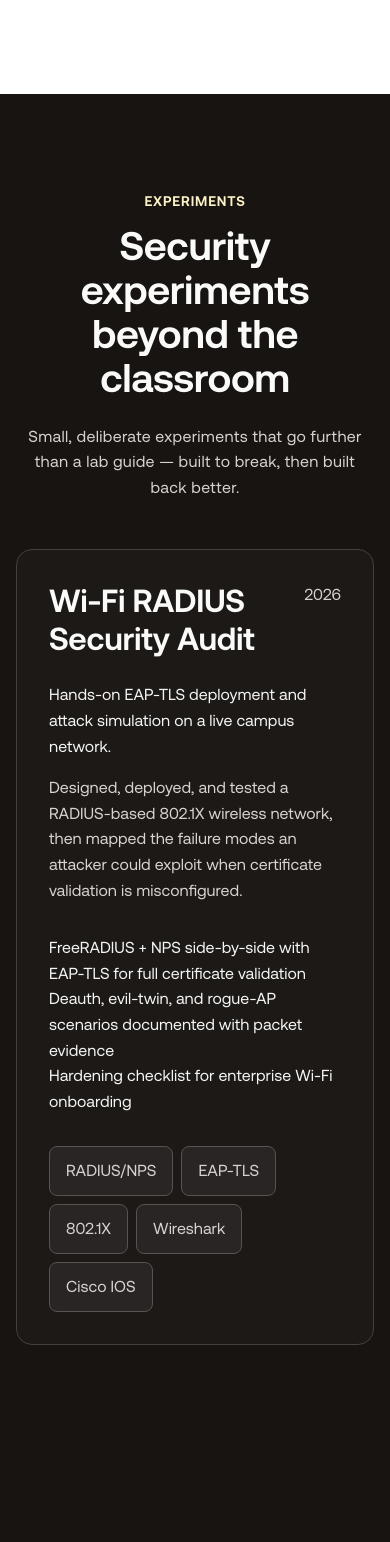
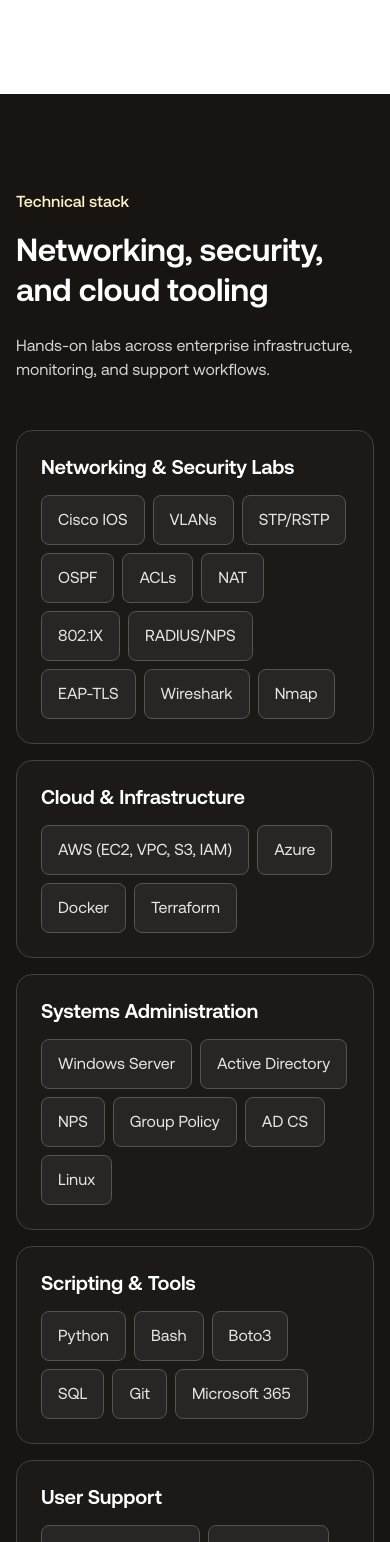
Before and after one commit to lovesidhuy/portfoliowebsite, a React (Vite) app: page / in a window 390 px wide. Shown: the part 6066-7608 px from the top of the page. Built offline with nearby package versions, Linux system fonts and the light colour scheme.

Commit message:
Remove Security experiments section

```diff
--- a/src/App.jsx
+++ b/src/App.jsx
@@ -4,7 +4,6 @@
 import Projects from './components/Projects'
 import Skills from './components/Skills'
 import Experience from './components/Experience'
-import ExperimentalProjects from './components/ExperimentalProjects'
 import LegacyPortfolio from './components/LegacyPortfolio'
 import Footer from './components/Footer'
 import { useAnalytics } from './hooks/useAnalytics'
@@ -100,7 +99,6 @@
       <main id="main-content" ref={mainRef}>
         <Hero />
         <Projects />
-        <ExperimentalProjects />
         <Skills />
         <Experience />
         <LegacyPortfolio />
--- a/src/components/ExperimentalProjects.jsx
+++ /dev/null
@@ -1,64 +0,0 @@
-import React from 'react'
-
-const experimentalProjects = [
-  {
-    id: 1,
-    title: 'Wi-Fi RADIUS Security Audit',
-    year: '2026',
-    tagline: 'Hands-on EAP-TLS deployment and attack simulation on a live campus network.',
-    description:
-      'Designed, deployed, and tested a RADIUS-based 802.1X wireless network, then mapped the failure modes an attacker could exploit when certificate validation is misconfigured.',
-    features: [
-      'FreeRADIUS + NPS side-by-side with EAP-TLS for full certificate validation',
-      'Deauth, evil-twin, and rogue-AP scenarios documented with packet evidence',
-      'Hardening checklist for enterprise Wi-Fi onboarding',
-    ],
-    stack: ['RADIUS/NPS', 'EAP-TLS', '802.1X', 'Wireshark', 'Cisco IOS'],
-  },
-]
-
-function ExperimentalProjects() {
-  return (
-    <section id="experimental-projects" className="overflow-hidden bg-[#171412] px-2 py-[96px] md:px-5 md:py-[160px] lg:px-8" data-analytics-section="experimental_projects">
-      <div className="experimental-projects__content mx-auto max-w-[1224px]">
-        <div className="mb-6 md:mb-12 text-center">
-          <span className="section__label">Experiments</span>
-          <h2 className="experimental-projects__heading">
-            Security experiments beyond the classroom
-          </h2>
-          <p className="experimental-projects__subheading mt-3 mx-auto max-w-[720px] skills-muted">
-            Small, deliberate experiments that go further than a lab guide — built to break, then built back better.
-          </p>
-        </div>
-        <div className="grid grid-cols-1 gap-4 md:grid-cols-2">
-          {experimentalProjects.map((project) => (
-            <article key={project.id} className="experimental-projects__card rounded-2 border border-[#44403C] bg-[#1C1917]" data-analytics="project" data-analytics-label={`experimental_project_${project.title.toLowerCase().replace(/[^a-z0-9]+/g, '_').replace(/^_|_$/g, '')}`}>
-              <div className="flex flex-wrap items-start justify-between gap-2">
-                <h3 className="experimental-projects__title">{project.title}</h3>
-                <span className="experimental-project__year">{project.year}</span>
-              </div>
-              <p className="experimental-project__tagline mt-3">{project.tagline}</p>
-              <p className="experimental-project__description mt-2">{project.description}</p>
-              <ul className="mt-4 space-y-1">
-                {project.features.map((feature) => (
-                  <li key={feature} className="experimental-project__feature">
-                    {feature}
-                  </li>
-                ))}
-              </ul>
-              <div className="experimental-project__stack mt-4 flex gap-1" style={{ flexWrap: 'wrap', minWidth: 0 }}>
-                {project.stack.map((tag) => (
-                  <span key={tag} className="rounded-1 border border-[#57534E] bg-[#292524] px-2 py-1.5 text-body-l">
-                    {tag}
-                  </span>
-                ))}
-              </div>
-            </article>
-          ))}
-        </div>
-      </div>
-    </section>
-  )
-}
-
-export default ExperimentalProjects
--- a/src/components/Footer.jsx
+++ b/src/components/Footer.jsx
@@ -18,7 +18,6 @@
           <ul>
             <li><span className="mb-2 block font-semibold text-[#79716b]">Portfolio</span></li>
             <li><a className="inline-flex items-center justify-center space-x-0.5 text-body-l text-link-default hover:text-link-hover focus:text-link-hover cursor-pointer font-medium !text-[#1C1917]" href="#projects" data-analytics="nav" data-analytics-label="projects">Projects</a></li>
-<li><a className="inline-flex items-center justify-center space-x-0.5 text-body-l text-link-default hover:text-link-hover focus:text-link-hover cursor-pointer font-medium !text-[#1C1917]" href="#experimental-projects" data-analytics="nav" data-analytics-label="experimental_projects">Experiments</a></li>
             <li><a className="inline-flex items-center justify-center space-x-0.5 text-body-l text-link-default hover:text-link-hover focus:text-link-hover cursor-pointer font-medium !text-[#1C1917]" href="#skills" data-analytics="nav" data-analytics-label="skills">Skills</a></li>
             <li><a className="inline-flex items-center justify-center space-x-0.5 text-body-l text-link-default hover:text-link-hover focus:text-link-hover cursor-pointer font-medium !text-[#1C1917]" href="#experience" data-analytics="nav" data-analytics-label="experience">Education</a></li>
             <li><a className="inline-flex items-center justify-center space-x-0.5 text-body-l text-link-default hover:text-link-hover focus:text-link-hover cursor-pointer font-medium !text-[#1C1917]" href={siteUrls.legacyPortfolio} target="_blank" rel="noopener noreferrer" data-analytics="outbound" data-analytics-label="legacy_portfolio_footer_nav">Old portfolio</a></li>
--- a/src/components/Header.jsx
+++ b/src/components/Header.jsx
@@ -13,7 +13,6 @@
   const navItems = [
     { id: 'about', label: 'About', href: '#top' },
     { id: 'projects', label: 'Projects', href: '#projects' },
-    { id: 'experimental_projects', label: 'Experiments', href: '#experimental-projects' },
     { id: 'skills', label: 'Skills', href: '#skills' },
     { id: 'experience', label: 'Education', href: '#experience' },
     { id: 'resume_request', label: 'Get links', href: '#contact' },
--- a/src/styles/App.css
+++ b/src/styles/App.css
@@ -651,63 +651,6 @@
   color: #fff2c6;
 }
 
-/* Experimental projects use the same dark canvas as Skills, but need their
-   own scoped text colors because this section is intentionally independent. */
-#experimental-projects h2,
-#experimental-projects h3,
-#experimental-projects h4 {
-  color: #fafaf9;
-}
-
-#experimental-projects .experimental-projects__subheading {
-  letter-spacing: 0.02em;
-}
-
-#experimental-projects .skills-muted,
-#experimental-projects .experimental-project__description,
-#experimental-projects .experimental-project__stack {
-  color: #d6d3d1;
-}
-
-#experimental-projects .skills-accent {
-  color: #fff2c6;
-}
-
-#experimental-projects .experimental-project__year {
-  color: #d6d3d1;
-}
-
-#experimental-projects .experimental-project__tagline,
-#experimental-projects .experimental-project__feature {
-  color: #f5f5f4;
-}
-
-/* A more compact reading column leaves deliberate dark negative space around
-   experimental work instead of making a single project feel oversized. */
-#experimental-projects .experimental-projects__content {
-  max-width: 1064px;
-}
-
-#experimental-projects .experimental-projects__heading {
-  font-size: clamp(2.5rem, 4vw, 3.5rem);
-  line-height: 1.1;
-}
-
-#experimental-projects .experimental-projects__card {
-  padding: 2rem;
-}
-
-#experimental-projects .experimental-projects__title {
-  font-size: clamp(2rem, 3vw, 2.5rem);
-  line-height: 1.2;
-}
-
-@media (min-width: 768px) {
-  #experimental-projects .experimental-projects__card {
-    padding: 2.5rem;
-  }
-}
-
 /* Hero profile cards (light theme) */
 .hero-icon-box {
   display: flex;
@@ -1178,7 +1121,6 @@
 
 /* Section transition smoothness */
 #projects,
-#experimental-projects,
 #skills,
 #experience,
 #legacy-portfolio {
@@ -1274,8 +1216,7 @@
 
 /* Consistent section headers */
 #projects .section__label,
-#skills .section__label,
-#experimental-projects .section__label {
+#skills .section__label {
   display: block;
   text-align: center;
   margin-bottom: 0.75rem;
@@ -1284,7 +1225,3 @@
 #skills .section__label {
   color: #fff2c6;
 }
-
-#experimental-projects .section__label {
-  color: #fff2c6;
-}
```
